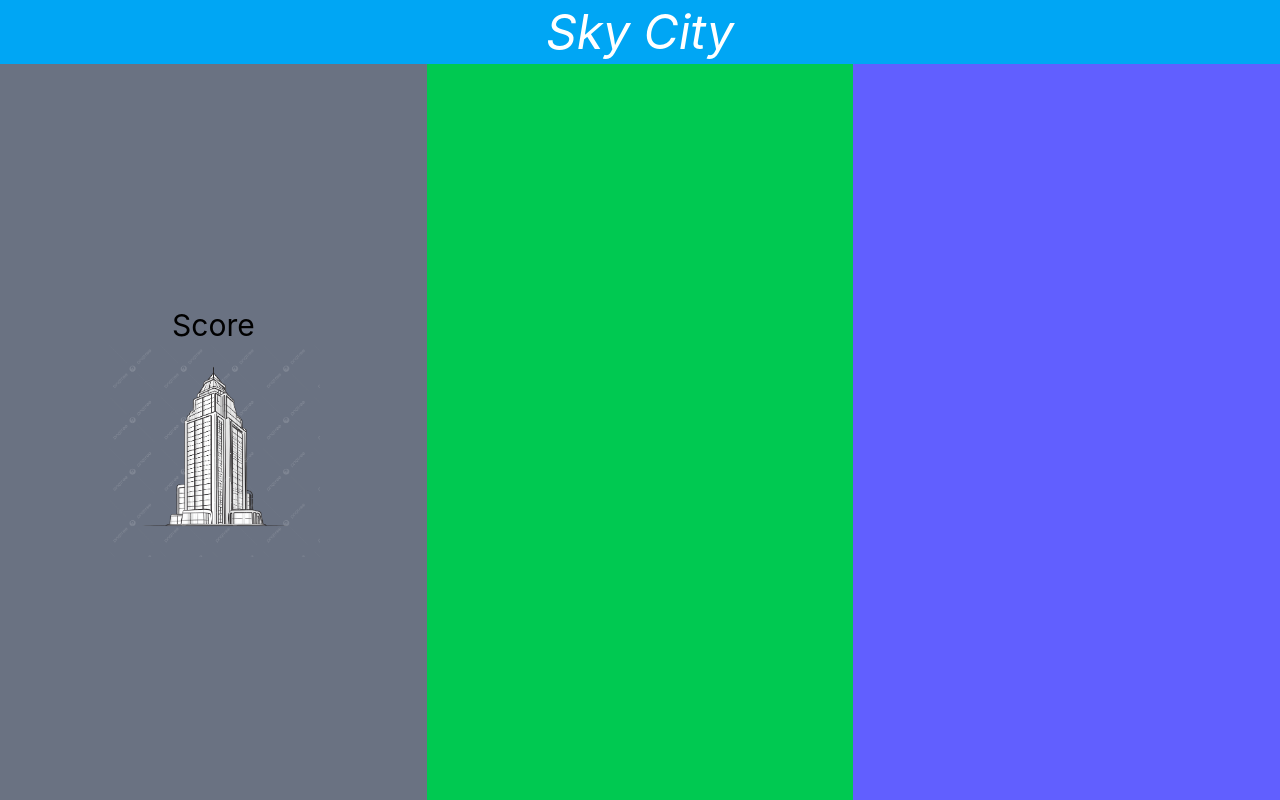
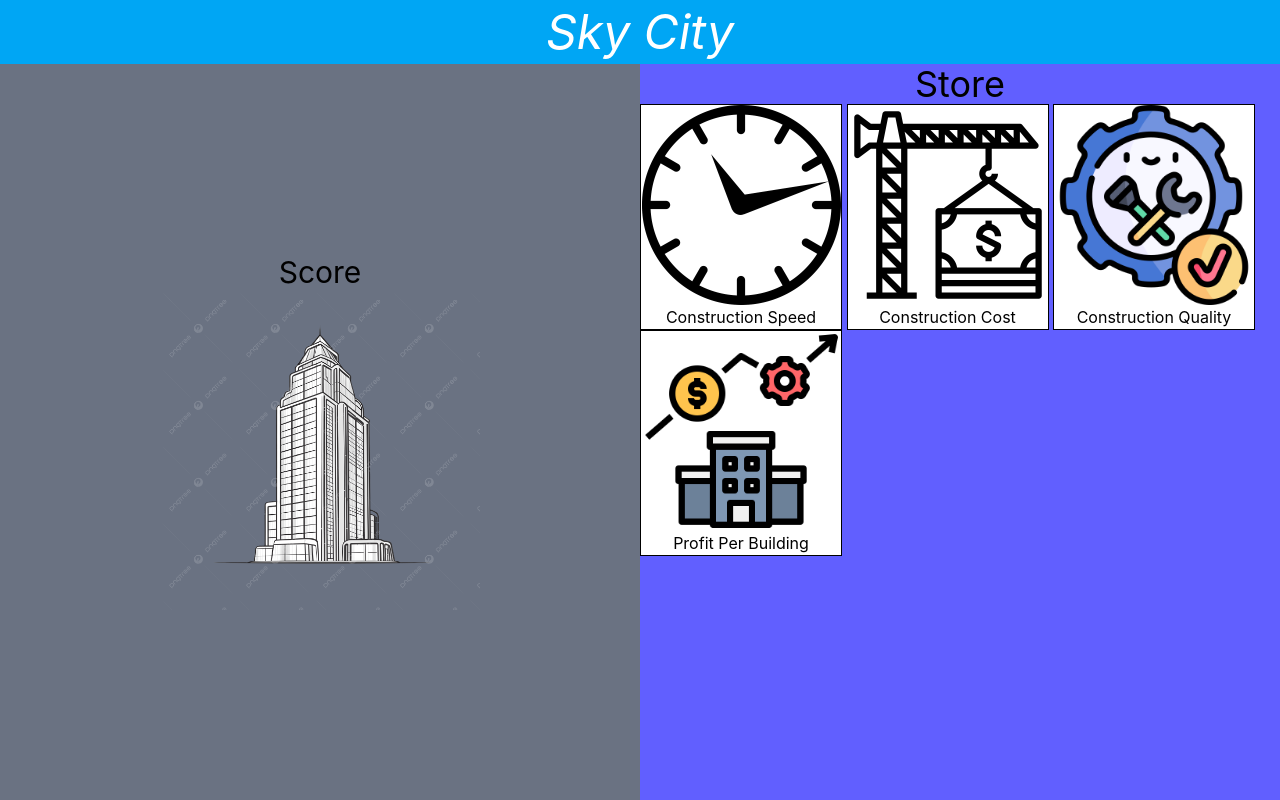
Before and after one commit to JChristopher24/sky-city, a website built with Vite: page index.html in a window 1280 px wide. Built offline with nearby package versions, Linux system fonts and the light colour scheme.

Commit message:
Update score display to append dollar sign and enhance store layout with new buttons

```diff
--- a/index.html
+++ b/index.html
@@ -15,19 +15,34 @@
     <main class="flex flex-1">
       <div class="bg-gray-500 flex-1">
         <!-- clicker area -->
-        <button id="clicker" class="w-full h-full text-3xl">
+        <button id="clicker" class="active:scale-95 w-full h-full text-3xl">
           <p id="scoreDisplay">Score</p>
           <img src="src/assets/sky.png" alt="Sky City" class="w-1/2 mx-auto">
         </button>
       </div>
 
-      <div class="bg-green-500 flex-1">
-        <!-- upgrade area -->
-
-      </div>
-
       <div class="bg-indigo-500 flex-1">
         <!-- store area -->
+         <h1 class="text-center text-4xl">Store</h1>
+        <div class="">
+          <button id="cs" class="bg-white border border-black">
+            <img class="h-50" src="/src/assets/cl.png" alt="">
+            Construction Speed
+          </button>
+          <button id="cc" class="bg-white border border-black">
+            <img class="h-50" src="/src/assets/cc.png" alt="">
+            Construction Cost
+          </button>
+          <button id="cqu" class="bg-white border border-black">
+            <img class="h-50" src="/src/assets/cq.png" alt="">
+            Construction Quality
+          </button>
+          <button id="ppb" class="bg-white border border-black">
+            <img class="h-50" src="/src/assets/ppb.png" alt="">
+            Profit Per Building
+          </button>
+
+        </div>
 
       </div>
     </main>
--- a/src/main.js
+++ b/src/main.js
@@ -6,5 +6,5 @@
 
 clicker.addEventListener('click', function () {
     score++
-    scoreDisplay.innerText = score
+    scoreDisplay.innerText = score + "$"
 } )
```
Also changed, not shown: src/assets/cc.png (added), src/assets/cl.png (added), src/assets/cq.png (added), src/assets/ppb.png (added).
